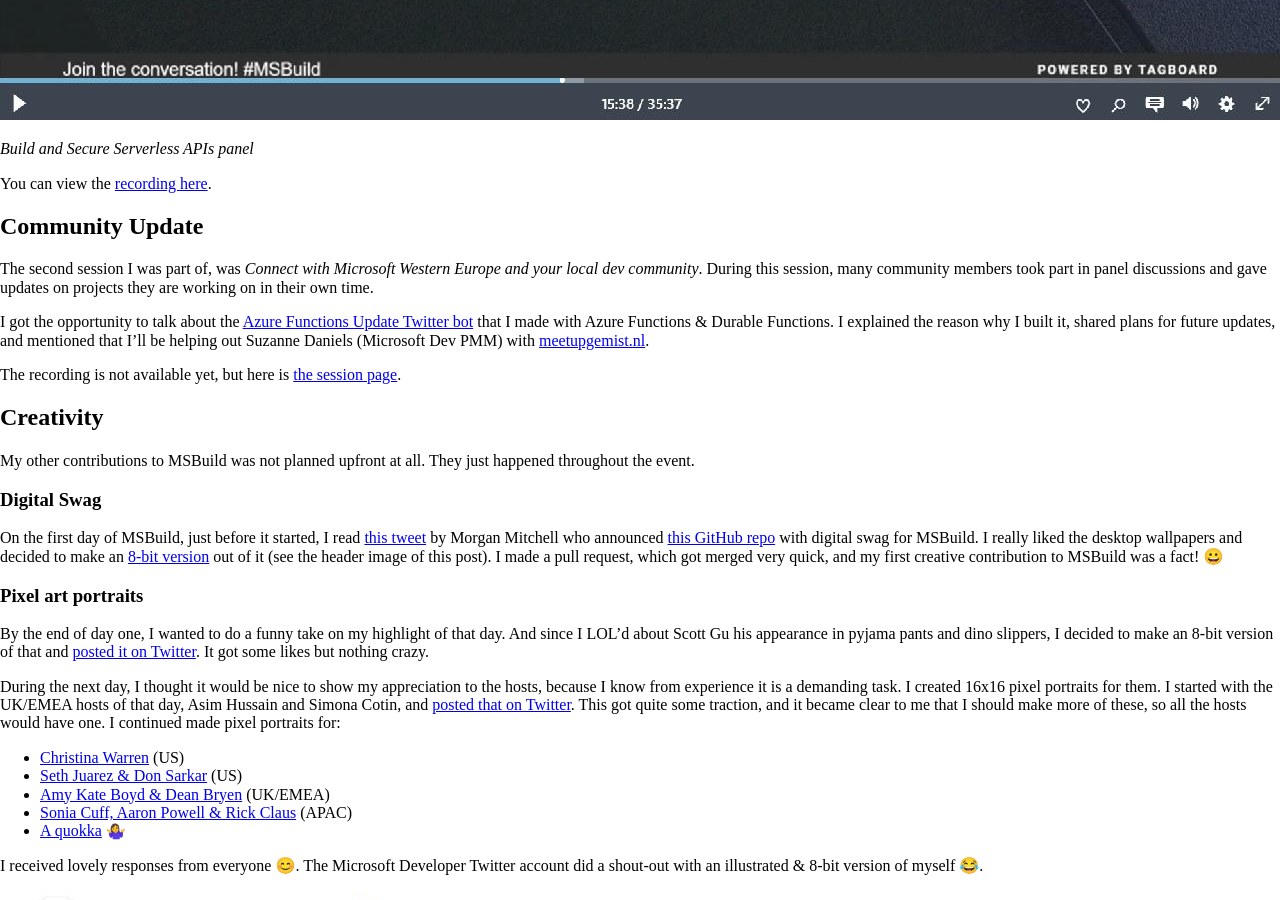
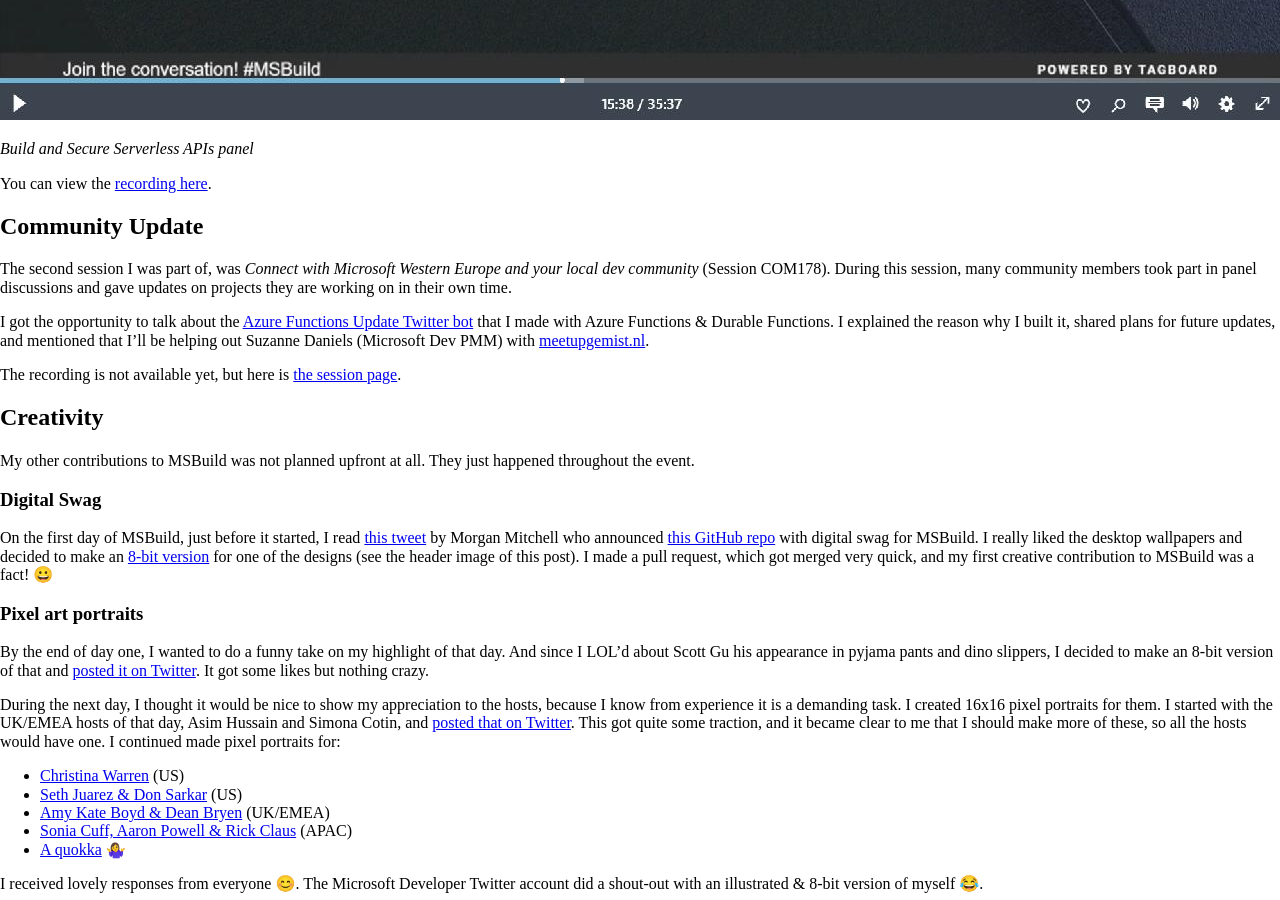
Before and after one commit to marcduiker/marcduiker.github.io, a Jekyll site: the page built from _posts/2020-05-22-msbuild-serverless-community-creativity.md, in a window 1280 px wide and 900 px high, scrolled down 1750 px. Built offline with Jekyll 4.4.1, drawn with Linux system fonts in a browser that asks for light colours; nearby versions of some CDN libraries; some of the changed text lies outside the part shown.

Commit message:
Link to Build and typos

```diff
--- a/_posts/2020-05-22-msbuild-serverless-community-creativity.md
+++ b/_posts/2020-05-22-msbuild-serverless-community-creativity.md
@@ -22,7 +22,7 @@
 
 ## Community Update
 
-The second session I was part of, was _Connect with Microsoft Western Europe and your local dev community_. During this session, many community members took part in panel discussions and gave updates on projects they are working on in their own time.
+The second session I was part of, was *Connect with Microsoft Western Europe and your local dev community* (Session COM178). During this session, many community members took part in panel discussions and gave updates on projects they are working on in their own time.
 
 I got the opportunity to talk about the [Azure Functions Update Twitter bot](https://blog.marcduiker.nl/2019/03/03/creating-azure-functions-updates-twitterbot.html) that I made with Azure Functions & Durable Functions. I explained the reason why I built it, shared plans for future updates, and mentioned that I'll be helping out Suzanne Daniels (Microsoft Dev PMM) with [meetupgemist.nl](https://meetupgemist.nl/).
 
@@ -34,7 +34,7 @@
 
 ### Digital Swag
 
-On the first day of MSBuild, just before it started, I read [this tweet](https://twitter.com/livelovegeek/status/1262849878943653889) by Morgan Mitchell who announced [this GitHub repo](https://github.com/microsoft/Build2020_DigitalSwag) with digital swag for MSBuild. I really liked the desktop wallpapers and decided to make an [8-bit version](https://twitter.com/marcduiker/status/1262719249203597312) out of it (see the header image of this post). I made a pull request, which got merged very quick, and my first creative contribution to MSBuild was a fact! 😀
+On the first day of MSBuild, just before it started, I read [this tweet](https://twitter.com/livelovegeek/status/1262849878943653889) by Morgan Mitchell who announced [this GitHub repo](https://github.com/microsoft/Build2020_DigitalSwag) with digital swag for MSBuild. I really liked the desktop wallpapers and decided to make an [8-bit version](https://twitter.com/marcduiker/status/1262719249203597312) for one of the designs (see the header image of this post). I made a pull request, which got merged very quick, and my first creative contribution to MSBuild was a fact! 😀
 
 ### Pixel art portraits
 
```
Also changed, not shown: other parts of _posts/2020-05-22-msbuild-serverless-community-creativity.md (+1 -1 lines).
